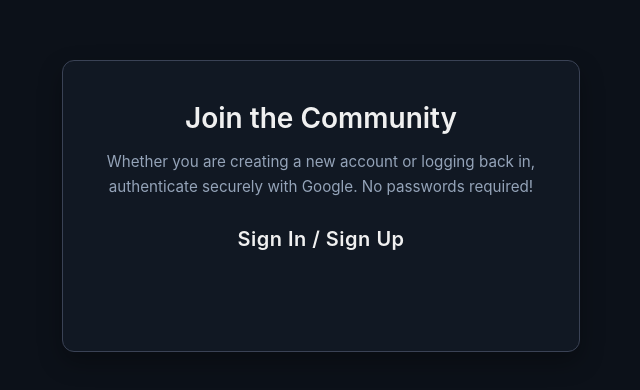
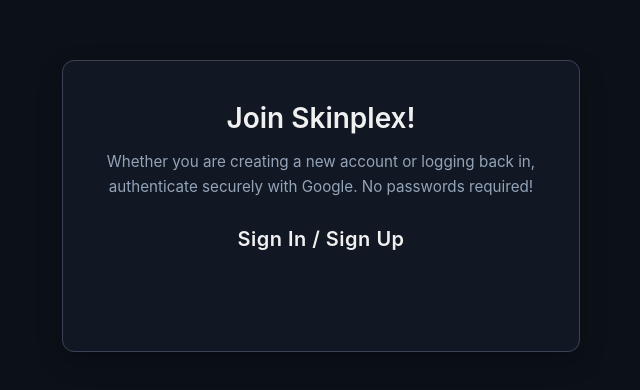
Before and after one commit to mealthebear/skinplex-project, a React (Create React App) app in the folder our-names-on-folders/frontend/: page / in a window 1280 px wide. Shown: the part 154-544 px from the top of the page, without its empty margins (319-959 px from the left). Built offline with nearby package versions, Linux system fonts and the light colour scheme.

Commit message:
Updated auth page to reflect app name

```diff
--- a/our-names-on-folders/frontend/src/dennis-frontend/pages/AuthPage.jsx
+++ b/our-names-on-folders/frontend/src/dennis-frontend/pages/AuthPage.jsx
@@ -32,7 +32,7 @@
             fontWeight: "600",
           }}
         >
-          Join the Community
+          Join Skinplex!
         </h2>
 
         <p
```
